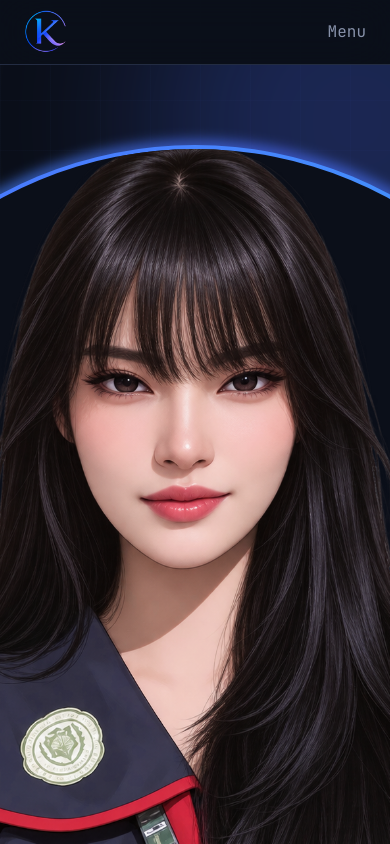
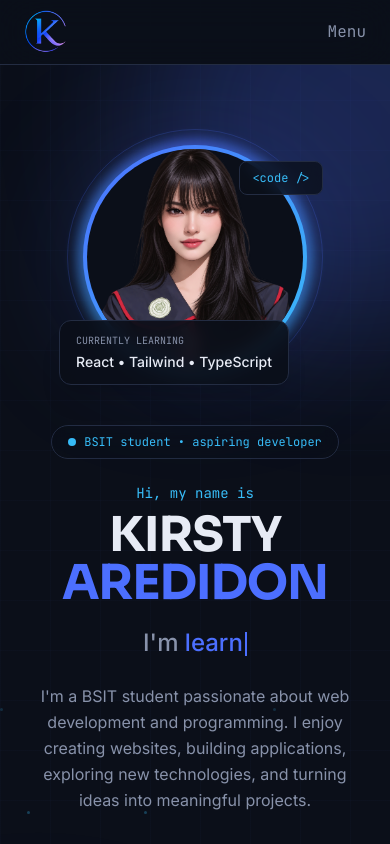
Before and after one commit to kirsty-dev/aredidon-portfolio-webdev-prelim, a React (Vite) app: page / in a window 390 px wide. Shown: the top 844 px of the page. Built offline with nearby package versions, Linux system fonts and the light colour scheme.

Commit message:
update avatar size ring in mobile

```diff
--- a/src/components/features/hero.tsx
+++ b/src/components/features/hero.tsx
@@ -174,7 +174,7 @@ export function Hero() {
           <div className="absolute h-48 w-58 rounded-full bg-[#4C6FFF]/20 blur-3xl sm:h-64 sm:w-64" />
 
           {/* Avatar */}
-          <div className="avatar-ring relative flex h-205 w-205 items-center justify-center rounded-full p-1 sm:h-76 sm:w-76">
+          <div className="avatar-ring relative flex h-56 w-56 items-center justify-center rounded-full p-1 sm:h-72 sm:w-72">
 
             <div className="h-full w-full overflow-hidden rounded-full bg-[#0B0F19]">
 
```
